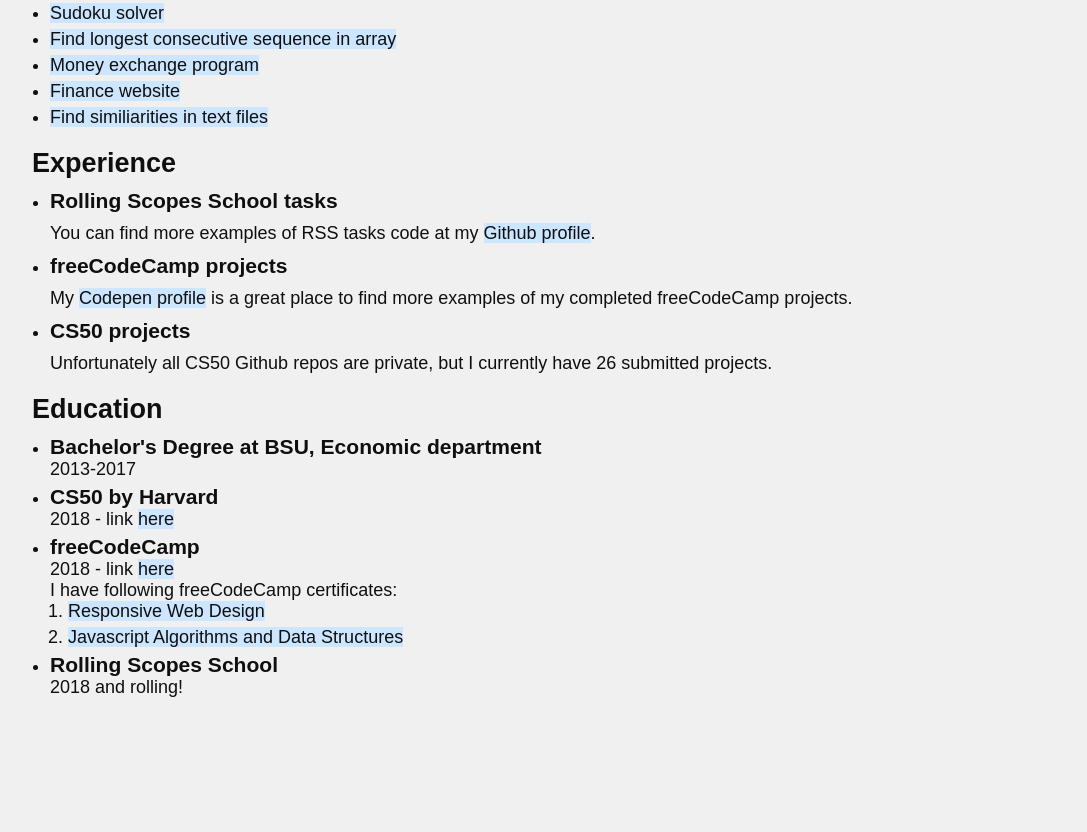
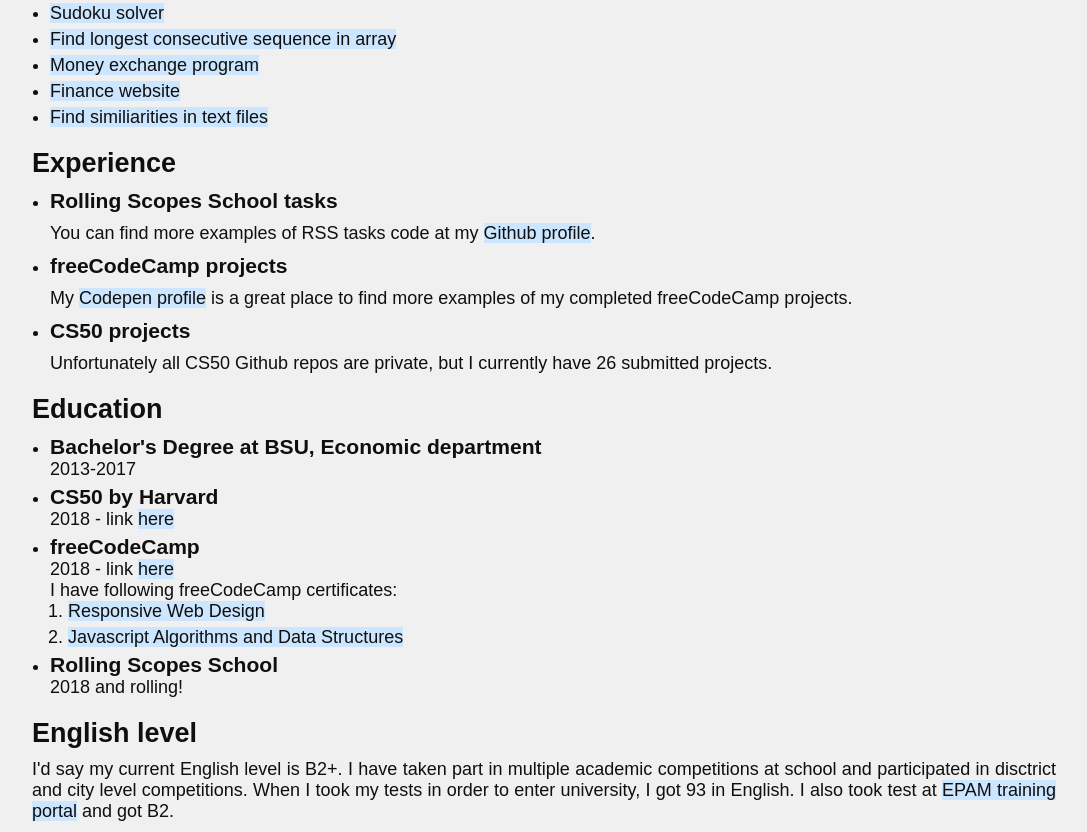
Before and after one commit to MagicCurlyHair/rsschool-codejam1-cv, a plain HTML site: page index.html in a window 1280 px wide. Shown: the part 1339-2171 px from the top of the page, without its empty margins (96-1183 px from the left). Before the commit the page ends 2042 px from the top, so only its background shows below. Drawn offline with Linux system fonts and the light colour scheme; a web font is replaced by a local one.

Commit message:
feat: english level section introduced

```diff
--- a/index.html
+++ b/index.html
@@ -182,6 +182,16 @@
             </li>
           </ul>
         </section>
+        <section class="page-section">
+          <header class="section-header">
+            <h2>English level</h2>
+          </header>
+          <p class="page-paragraph">
+            I'd say my current English level is B2+. I have taken part in multiple academic competitions at school and participated
+            in disctrict and city level competitions. When I took my tests in order to enter university, I got 93 in English.
+            I also took test at <a class="page-link" href="https://www.training.by/">EPAM training portal</a> and got B2.
+          </p>
+        </section>
       </main>
     </div>
   </body>
```
